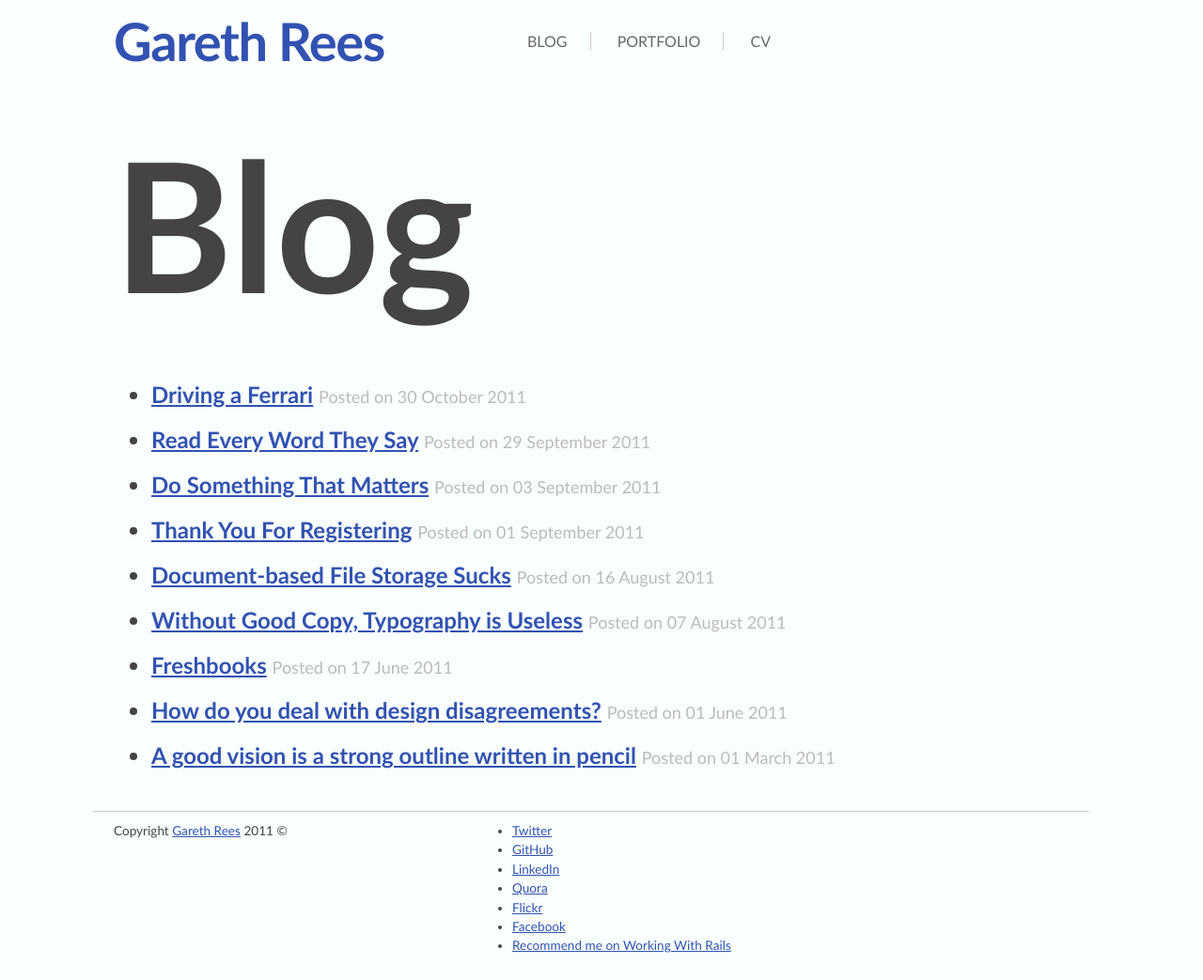
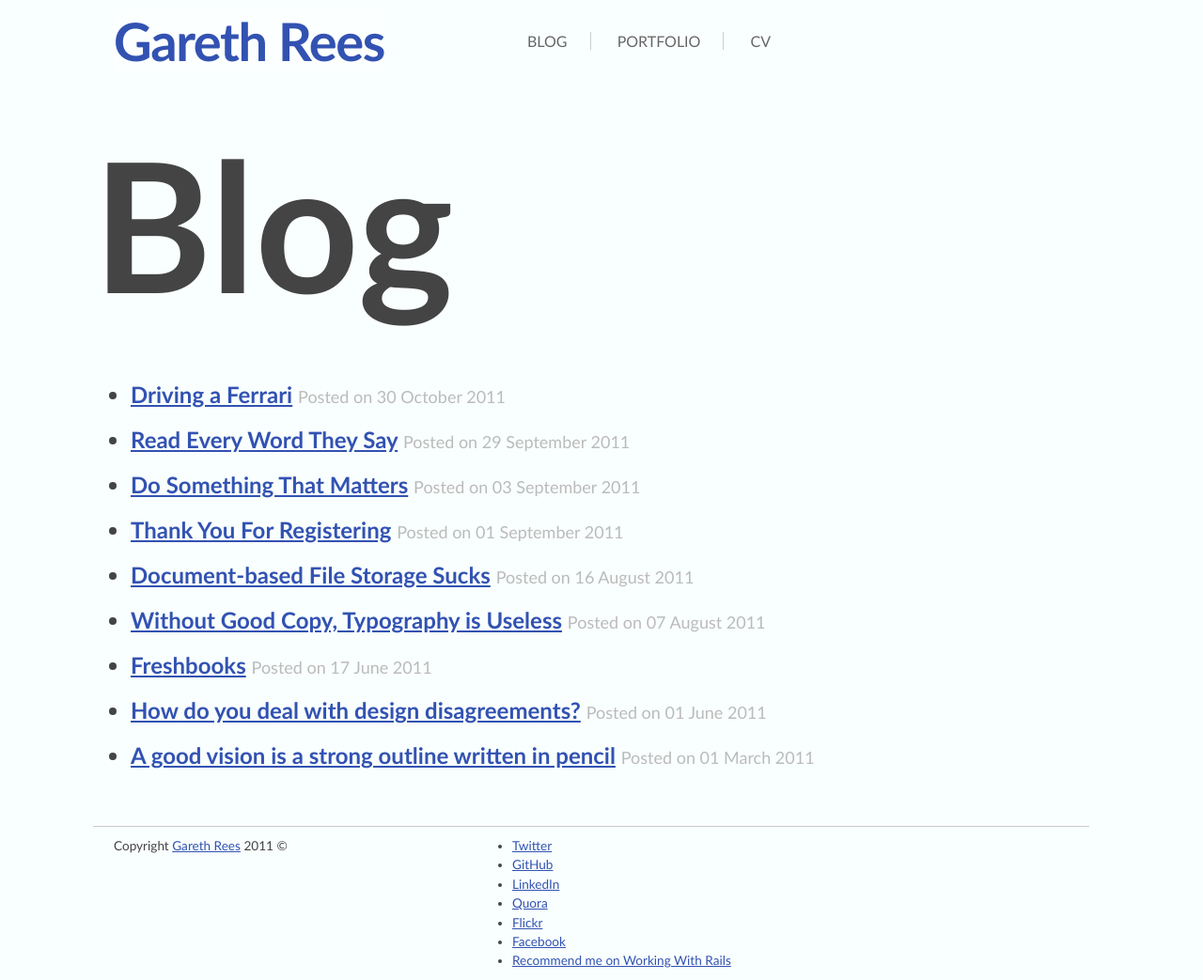
Before and after one commit to garethrees/garethrees.github.com, a Jekyll site: the page built from index.html, in a window 1280 px wide. Shown: the whole page at 94% size. Built offline with Jekyll 4.4.1, drawn with Linux system fonts in a browser that asks for light colours; nearby versions of some CDN libraries.

Commit message:
Add role and class to blog section

```diff
--- a/index.html
+++ b/index.html
@@ -3,7 +3,7 @@
 title: Blog
 ---
 
-<section id="blog">
+<section id="blog" role="main" class="grids clearfix">
 	<h1>Blog</h1>
 
 	<ul id="posts">
```
